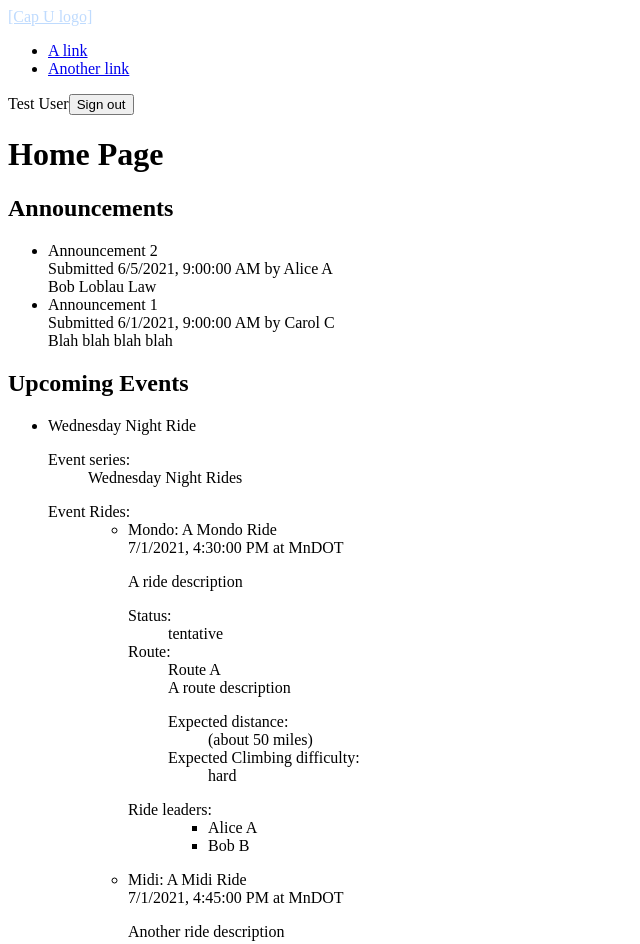
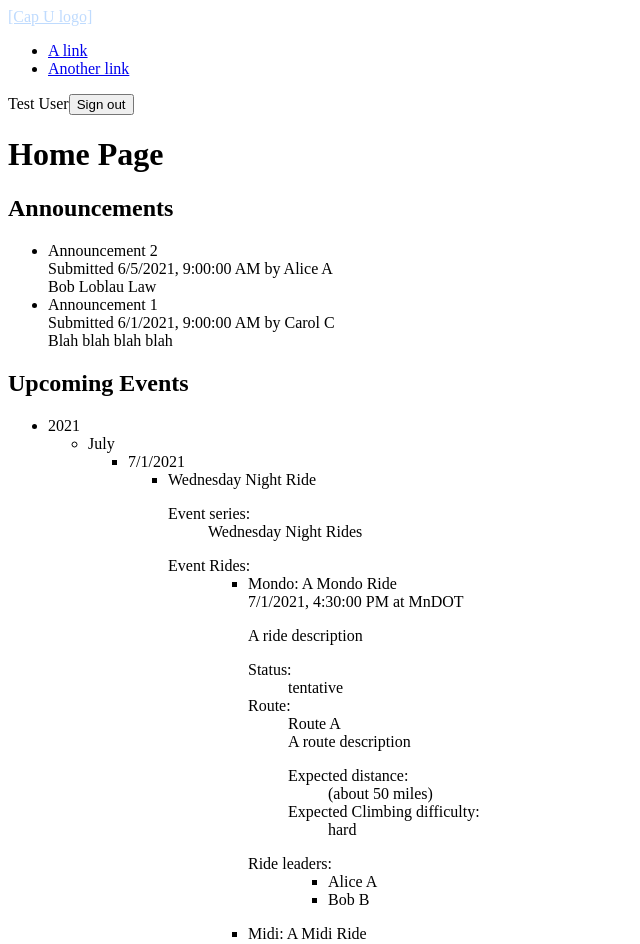
Before and after one commit to samcourtier/capu, a React (Create React App) app in the folder client/: page / in a window 1280 px wide. Shown: the top 944 px of the page, without its empty margins (0-640 px from the left). Built offline with nearby package versions, Linux system fonts and the light colour scheme.

Commit message:
Events by YMD; standardized examples

```diff
--- a/client/src/App.tsx
+++ b/client/src/App.tsx
@@ -41,17 +41,19 @@ interface User {
   displayName: string;
 }
 
-const alice: User = {
+const users: Record<string, User> = {
+  alice: {
     id: "191315df-2a80-46f6-977c-058b5a8719c5",
     displayName: "Alice A",
-};
-const bob: User = {
+  },
+  bob: {
     id: "1a31ec6c-5c02-4c16-8c2f-59c220e0a31e",
     displayName: "Bob B",
-};
-const carol: User = {
+  },
+  carol: {
     id: "158c5b1f-34e5-40ad-a5da-3f5da775e52a",
     displayName: "Carol C",
+  },
 };
 
 interface Announcement {
@@ -62,32 +64,34 @@ interface Announcement {
   body: string;
 }
 
-const announcements: Announcement[] = [
-  {
+const announcements: Record<string, Announcement> = {
+  0: {
     id: "da7fcf43-830b-4776-9d0e-22c7902048b8",
     submittedAt: new Date("2021-06-05 9:00"),
-    submittedBy: alice,
+    submittedBy: users["alice"],
     title: "Announcement 2",
     body: "Bob Loblau Law",
   },
-  {
+  1: {
     id: "96483807-83f2-42fb-8837-ccc40910edf5",
     submittedAt: new Date("2021-06-01 9:00"),
-    submittedBy: carol,
+    submittedBy: users["carol"],
     title: "Announcement 1",
     body: "Blah blah blah blah",
   },
-];
+};
 
 interface Place {
   id: string;
   name: string;
 }
 
-const mndot: Place = {
+const places: Record<string, Place> = {
+  mndot: {
     id: "886f18d2-8dbe-4d5e-85e4-63f9925c6668",
     name: "MnDOT",
     // Also, prob. a link to Google Maps or something
+  },
 };
 
 interface WeatherForecast {
@@ -99,7 +103,8 @@ interface WeatherForecast {
   expectedPrecipInches: number;
 }
 
-const weatherForecast: WeatherForecast = {
+const weatherForecasts: Record<string, WeatherForecast> = {
+  0: {
     // Maybe just start with the forecast for the meet place and get fancier
     // with using route data (probably much) later
     sky: "Sunny",
@@ -108,6 +113,7 @@ const weatherForecast: WeatherForecast = {
     wind: "E 1 mph",
     precipProb: 5,
     expectedPrecipInches: 0.01,
+  },
 };
 
 interface Group {
@@ -115,14 +121,15 @@ interface Group {
   name: string;
 }
 
-const mondo: Group = {
+const groups: Record<string, Group> = {
+  mondo: {
     id: "08508be8-7850-4792-a7af-3b47fb1e6e6e",
     name: "Mondo",
-};
-
-const midi: Group = {
+  },
+  midi: {
     id: "412e88e3-4358-4ac3-83f1-fac665cb3c20",
     name: "Midi",
+  },
 };
 
 interface Route {
@@ -133,21 +140,22 @@ interface Route {
   expectedClimbingDifficulty: "easy" | "medium" | "hard";
 }
 
-const routeA: Route = {
+const routes: Record<string, Route> = {
+  0: {
     id: "be819e33-1510-4ab4-867d-bccd8d6c1794",
     name: "Route A",
     description: "A route description",
     expectedMiles: 50,
     expectedClimbingDifficulty: "hard",
     // Also prob link to the route or something fancier
-};
-
-const routeB: Route = {
+  },
+  1: {
     id: "30e14365-af7b-4907-9ff9-c509f4e78286",
     name: "Route B",
     description: "Another route description",
     expectedMiles: 30,
     expectedClimbingDifficulty: "easy",
+  },
 };
 
 type Event = {
@@ -169,37 +177,37 @@ type Ride = Event & {
   route: Route;
 };
 
-const groupEvent0Rides: Ride[] = [
-  {
+const rides: Record<string, Ride> = {
+  0: {
     id: "0b3117e1-4309-4c46-84ad-bd25ecadf708",
     title: "A Mondo Ride",
     meetTime: new Date("2021-07-01 16:30"),
-    meetPlace: mndot,
+    meetPlace: places["mndot"],
     description: "A ride description",
-    weatherForecast: weatherForecast,
+    weatherForecast: weatherForecasts[0],
     status: "tentative",
-    group: mondo,
-    leaders: [alice, bob],
-    route: routeA,
+    group: groups["mondo"],
+    leaders: [users["alice"], users["bob"]],
+    route: routes[0],
   },
-  {
+  1: {
     id: "284d7258-ad88-454d-b8a6-e09589d0742e",
     title: "A Midi Ride",
     meetTime: new Date("2021-07-01 16:45"),
-    meetPlace: mndot,
-    weatherForecast: weatherForecast,
+    meetPlace: places["mndot"],
+    weatherForecast: weatherForecasts[0],
     status: "confirmed",
     description: "Another ride description",
-    group: midi,
-    leaders: [carol],
-    route: routeB,
+    group: groups["midi"],
+    leaders: [users["carol"]],
+    route: routes[1],
   },
-];
+};
 
 type Hangout = Event & {};
 
-const groupEvent0hangouts: Hangout[] = [
-  {
+const hangouts: Record<string, Hangout> = {
+  0: {
     id: "e41c27c6-7f10-49d3-9b26-07cf3556f3d6",
     title: "Trivia Night",
     meetTimeDescription: "After the rides",
@@ -209,7 +217,7 @@ const groupEvent0hangouts: Hangout[] = [
       name: "Tin Whiskers",
     },
   },
-];
+};
 
 interface Series {
   id: string;
@@ -217,9 +225,11 @@ interface Series {
   description?: string;
 }
 
-const series0 = {
+const series: Record<string, Series> = {
+  wednesdayNightRides: {
     id: "5cdc401c-313e-479e-8ec6-5adf84a78027",
     name: "Wednesday Night Rides",
+  },
 };
 
 interface GroupEvent {
@@ -230,22 +240,39 @@ interface GroupEvent {
   hangouts: Hangout[];
 }
 
-const groupEvents: GroupEvent[] = [
-  {
+const groupEvents: Record<string, GroupEvent> = {
+  0: {
     id: "951badf6-ab50-41f5-8320-1f4ea1f437d5",
     title: "Wednesday Night Ride",
-    series: series0,
-    rides: groupEvent0Rides,
-    hangouts: groupEvent0hangouts,
+    series: series["wednesdayNightRides"],
+    rides: Object.values(rides),
+    hangouts: Object.values(hangouts),
   },
-  {
+  1: {
     id: "Not 951badf6-ab50-41f5-8320-1f4ea1f437d5",
     title: "A Temporary Copypasta of the Other Event for Illustration",
-    series: series0,
-    rides: groupEvent0Rides,
-    hangouts: groupEvent0hangouts,
+    series: series["wednesdayNightRides"],
+    rides: Object.values(rides),
+    hangouts: Object.values(hangouts),
   },
   // TODO: delete the copypasta + more event examples (e.g. Prudhomme)
+};
+
+const groupEventsByYMD = [
+  {
+    year: 2021,
+    months: [
+      {
+        name: "July",
+        dates: [
+          {
+            date: new Date("2021-07-01"),
+            events: [groupEvents[0], groupEvents[1]],
+          },
+        ],
+      },
+    ],
+  },
 ];
 
 // Components
@@ -302,7 +329,7 @@ function AnnouncementView({ announcement }: AnnouncementViewProps) {
 function AnnouncementList() {
   return (
     <ul>
-      {announcements.map((a) => (
+      {Object.values(announcements).map((a) => (
         <li key={a.id}>
           <AnnouncementView announcement={a} />
         </li>
@@ -409,10 +436,10 @@ function HangoutsList({ hangouts }: HangoutListProps) {
   );
 }
 
-interface EventViewProps {
+interface GroupEventViewProps {
   groupEvent: GroupEvent;
 }
-function EventView({ groupEvent }: EventViewProps) {
+function GroupEventView({ groupEvent }: GroupEventViewProps) {
   return (
     <>
       <div>{groupEvent.title}</div>
@@ -437,12 +464,42 @@ function EventView({ groupEvent }: EventViewProps) {
   );
 }
 
-function EventList() {
+interface GroupEventListProps {
+  groupEvents: GroupEvent[];
+}
+function GroupEventList({ groupEvents }: GroupEventListProps) {
   return (
     <ul>
-      {groupEvents.map((e) => (
+      {Object.values(groupEvents).map((e) => (
         <li key={e.id}>
-          <EventView groupEvent={e} />
+          <GroupEventView groupEvent={e} />
+        </li>
+      ))}
+    </ul>
+  );
+}
+
+function GroupEventCalendar() {
+  return (
+    <ul>
+      {groupEventsByYMD.map((y) => (
+        <li key={y.year}>
+          {y.year}
+          <ul>
+            {y.months.map((m) => (
+              <li key={m.name}>
+                {m.name}
+                <ul>
+                  {m.dates.map((d) => (
+                    <li key={d.date.toISOString()}>
+                      {d.date.toLocaleDateString()}
+                      <GroupEventList groupEvents={d.events} />
+                    </li>
+                  ))}
+                </ul>
+              </li>
+            ))}
+          </ul>
         </li>
       ))}
     </ul>
@@ -456,7 +513,7 @@ function Home() {
       <AnnouncementList />
 
       <h2>Upcoming Events</h2>
-      <EventList />
+      <GroupEventCalendar />
     </>
   );
 }
```
Lines whose indentation alone changed are shown as unchanged.
